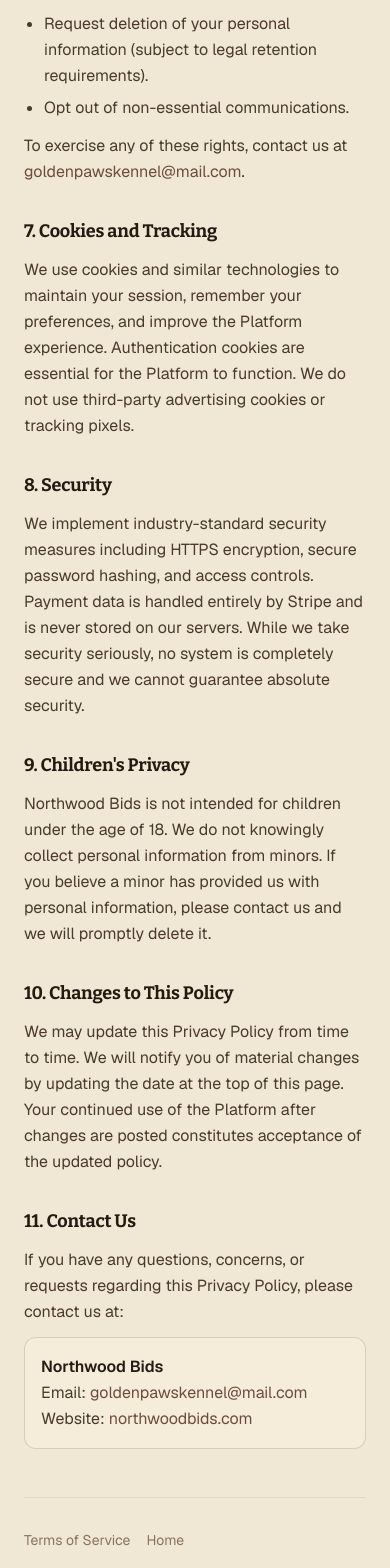
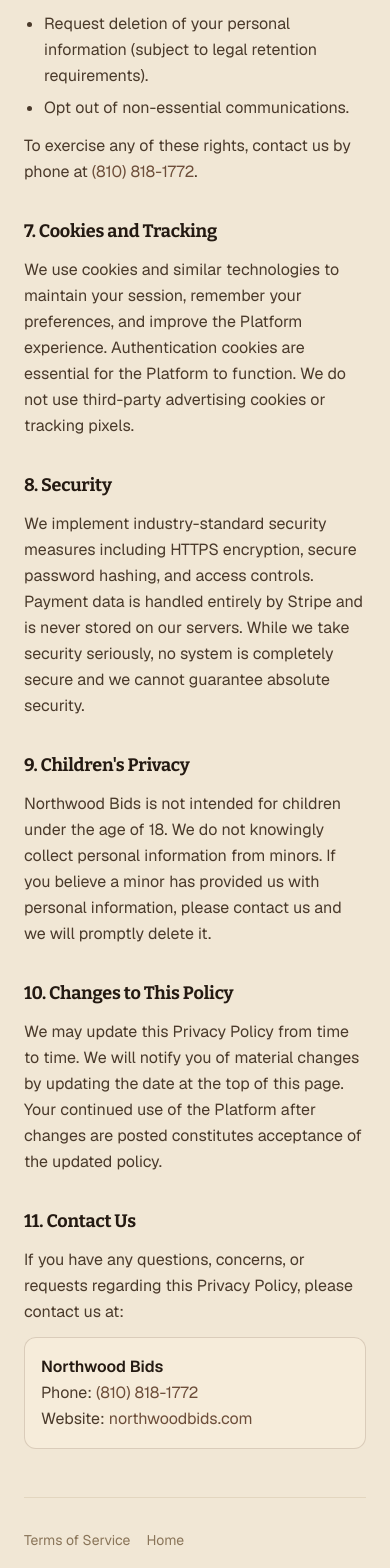
Before and after one commit to dakotagarrison1234-debug/northwoodbids, a Next.js app: page /privacy in a window 390 px wide. Shown: the part 2980-4548 px from the top of the page. Built offline with nearby package versions, Linux system fonts and the light colour scheme; no server answers.

Commit message:
Fix legal pages: Michigan governing law + real phone contact; add Woody KB doc

```diff
--- a/app/privacy/page.tsx
+++ b/app/privacy/page.tsx
@@ -89,7 +89,7 @@
               <li>Request deletion of your personal information (subject to legal retention requirements).</li>
               <li>Opt out of non-essential communications.</li>
             </ul>
-            <p className="mt-3">To exercise any of these rights, contact us at <a href="mailto:goldenpawskennel@mail.com" className="text-[#6c4d39] hover:underline">goldenpawskennel@mail.com</a>.</p>
+            <p className="mt-3">To exercise any of these rights, contact us by phone at <a href="tel:+18108181772" className="text-[#6c4d39] hover:underline">(810) 818-1772</a>.</p>
           </section>
 
           <section>
@@ -117,7 +117,7 @@
             <p>If you have any questions, concerns, or requests regarding this Privacy Policy, please contact us at:</p>
             <div className="mt-3 bg-[#f6ecda] border border-[#6c4d39]/20 rounded-xl p-4">
               <p className="font-semibold text-[#241a12]">Northwood Bids</p>
-              <p>Email: <a href="mailto:goldenpawskennel@mail.com" className="text-[#6c4d39] hover:underline">goldenpawskennel@mail.com</a></p>
+              <p>Phone: <a href="tel:+18108181772" className="text-[#6c4d39] hover:underline">(810) 818-1772</a></p>
               <p>Website: <a href="https://northwoodbids.com" className="text-[#6c4d39] hover:underline">northwoodbids.com</a></p>
             </div>
           </section>
--- a/app/terms/page.tsx
+++ b/app/terms/page.tsx
@@ -107,7 +107,7 @@
 
           <section>
             <h2 className="text-lg font-bold text-[#241a12] mb-3">14. Governing Law</h2>
-            <p>These Terms are governed by the laws of the State of Texas, without regard to its conflict of law principles. Any disputes shall be resolved exclusively in the state or federal courts located in Texas.</p>
+            <p>These Terms are governed by the laws of the State of Michigan, without regard to its conflict of law principles. Any disputes shall be resolved exclusively in the state or federal courts located in Michigan.</p>
           </section>
 
           <section>
@@ -117,7 +117,7 @@
 
           <section>
             <h2 className="text-lg font-bold text-[#241a12] mb-3">16. Contact</h2>
-            <p>If you have any questions about these Terms, please contact us at <a href="mailto:goldenpawskennel@mail.com" className="text-[#6c4d39] hover:underline">goldenpawskennel@mail.com</a>.</p>
+            <p>If you have any questions about these Terms, please contact us by phone at <a href="tel:+18108181772" className="text-[#6c4d39] hover:underline">(810) 818-1772</a>.</p>
           </section>
 
         </div>
```
Also changed, not shown: 1 other file (tests, documents, lock files or other folders).
